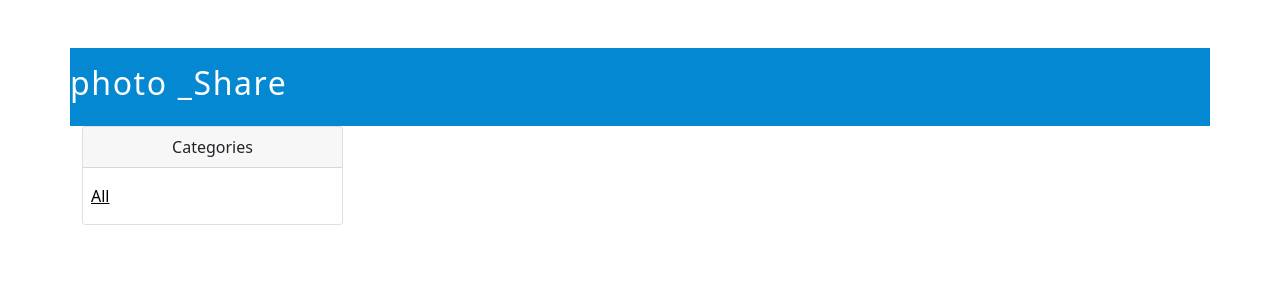
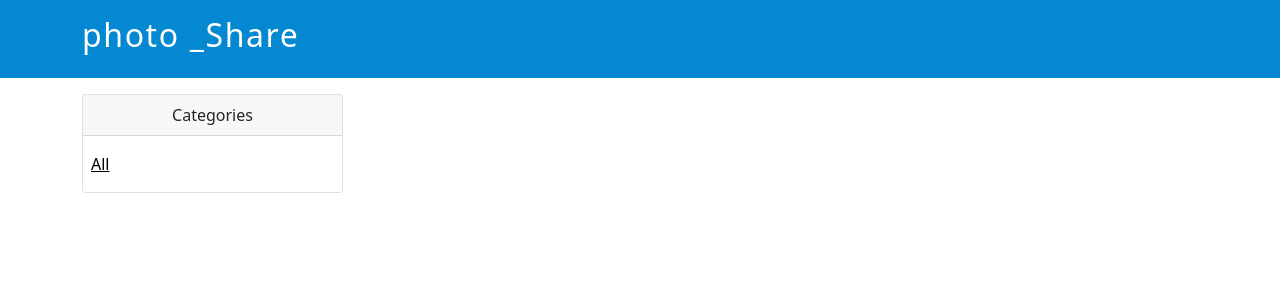
Before and after one commit to fobiero/imageGallery_Dj_01, a Django app: page / in a window 1280 px wide. Shown: the top 300 px of the page. Run offline with Django 4.2, Linux system fonts and the light colour scheme; data that the repository does not hold is empty.

Commit message:
logo build

```diff
--- a/photo/templates/photos/home.html
+++ b/photo/templates/photos/home.html
@@ -12,11 +12,13 @@
     <link rel="stylesheet" href="{% static 'css/custom.css' %}">
 </head>
 
-<body class="mt-5">
-    <div class="container navbar">
-        <h1>photo <span>_Share</span></h1>
+<body>
+    <div class="navbar">
+        <div class="container">
+            <h1>photo <span>_Share</span></h1>
+        </div>
     </div>
-    <div class="container">
+    <div class="container mt-3">
         <div class="row">
             <div class="col-md-3">
                 <div class="card">
```
